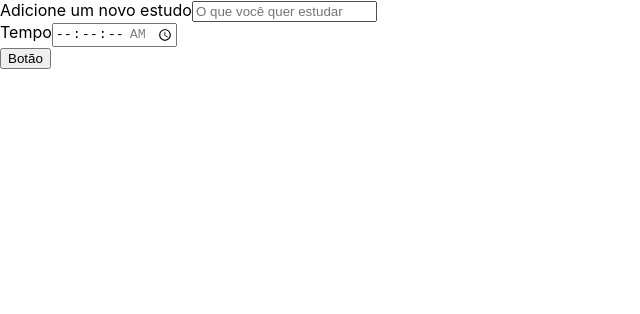
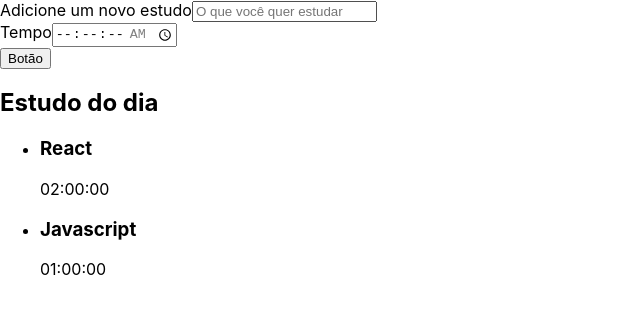
Before and after one commit to mv23c/alura_studies, a React (Create React App) app in the folder alura-studies/: page / in a window 1280 px wide. Shown: the top 314 px of the page, without its empty margins (0-640 px from the left). Built offline with nearby package versions, Linux system fonts and the light colour scheme; the HTML template or start-up script is replaced by a standard one.

Commit message:
Criação do componente List.

```diff
--- a/alura-studies/src/App.tsx
+++ b/alura-studies/src/App.tsx
@@ -1,4 +1,5 @@
 import React from 'react';
+import List from './components/List';
 
 import Form from './components/Form';
 
@@ -6,6 +7,7 @@ function App() {
   return (
     <div className="App">
       <Form />
+      <List />
     </div>
   );
 }
--- /dev/null
+++ b/alura-studies/src/components/List/index.tsx
@@ -0,0 +1,29 @@
+import React from 'react';
+
+function List() {
+    return (
+     <aside>
+        <h2> Estudo do dia </h2>
+        <ul>
+            <li>
+                <h3>
+                    React
+                </h3>
+                <span>
+                    02:00:00
+                </span>
+            </li>
+            <li>
+                <h3>
+                    Javascript
+                </h3>
+                <span>
+                    01:00:00
+                </span>
+            </li>
+        </ul>
+     </aside>
+    )
+}
+
+export default List;
```
